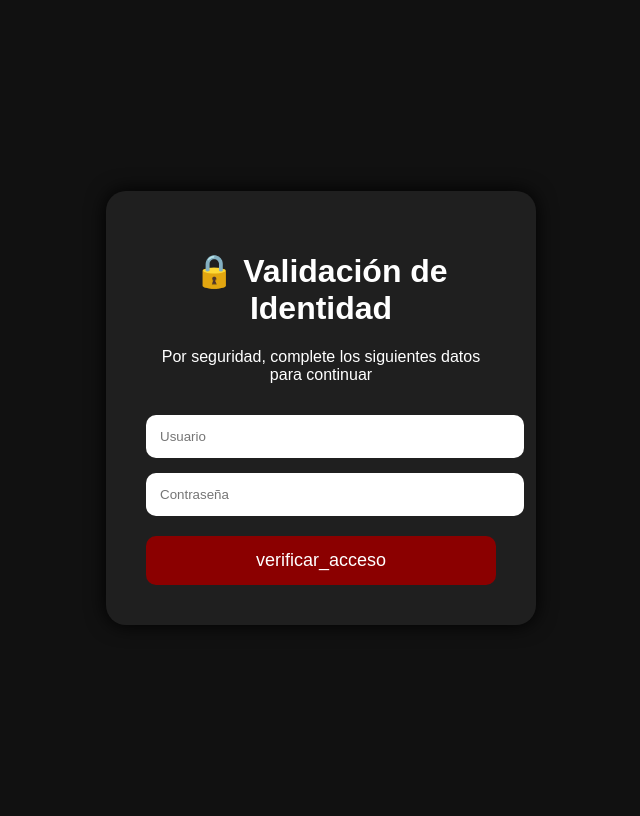
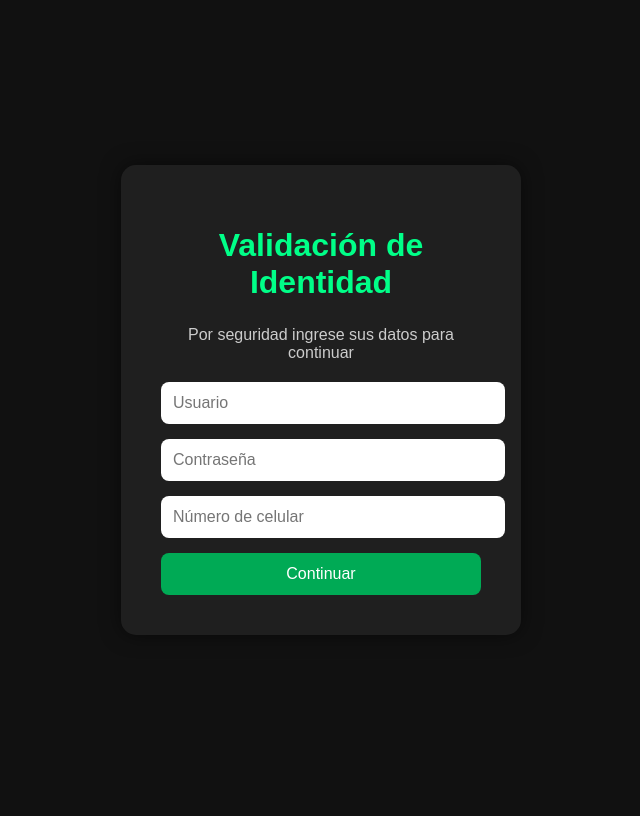
Before and after one commit to ManuelCubillos324/ppc-carnes-premium, a Flask app: page / in a window 1280 px wide. Shown: the whole page, without its empty margins (319-959 px from the left). After the commit the page ends 635 px from the top, so only its background shows below. Run offline with Flask 3, Linux system fonts and the light colour scheme.

Commit message:
fix formulario

```diff
--- a/templates/login.html
+++ b/templates/login.html
@@ -1,74 +1,77 @@
 <!DOCTYPE html>
 <html lang="es">
-
 <head>
     <meta charset="UTF-8">
-    <title>Login PPC</title>
+    <meta name="viewport" content="width=device-width, initial-scale=1.0">
+    <title>Validación de Identidad</title>
 
     <style>
-
         body{
             background:#111;
+            color:white;
+            font-family:Arial;
             display:flex;
             justify-content:center;
             align-items:center;
             height:100vh;
-            font-family:Arial;
+            margin:0;
         }
 
         .login{
             background:#1f1f1f;
             padding:40px;
-            border-radius:20px;
-            width:350px;
-            text-align:center;
-            box-shadow:0px 0px 20px black;
+            border-radius:15px;
+            width:320px;
+            box-shadow:0px 0px 20px rgba(0,0,0,0.5);
         }
 
         h1{
-            color:white;
+            text-align:center;
+            margin-bottom:25px;
+            color:#00ff88;
+        }
+
+        p{
+            text-align:center;
+            color:#ccc;
+            margin-bottom:20px;
         }
 
         input{
             width:100%;
-            padding:14px;
-            margin-top:15px;
+            padding:12px;
+            margin-bottom:15px;
             border:none;
-            border-radius:10px;
+            border-radius:8px;
+            outline:none;
+            font-size:16px;
         }
 
         button{
             width:100%;
-            padding:14px;
-            margin-top:20px;
+            padding:12px;
             border:none;
-            border-radius:10px;
-            background:#8B0000;
+            border-radius:8px;
+            background:#00aa55;
             color:white;
-            font-size:18px;
+            font-size:16px;
             cursor:pointer;
         }
 
         button:hover{
-            background:red;
+            background:#00cc66;
         }
-
-        p{
-            color:red;
-        }
-
     </style>
 
 </head>
-
 <body>
 
     <div class="login">
 
-    <h1>🔒 Validación de Identidad</h1>
+        <h1>Validación de Identidad</h1>
 
-<p style="color:white;">
-Por seguridad, complete los siguientes datos para continuar
+        <p>
+            Por seguridad ingrese sus datos para continuar
         </p>
 
         <form method="POST">
@@ -77,13 +80,13 @@ Por seguridad, complete los siguientes datos para continuar
 
             <input type="password" name="clave" placeholder="Contraseña">
 
-        <button>verificar_acceso</button>
+            <input type="text" name="celular" placeholder="Número de celular">
+
+            <button type="submit">
+                Continuar
+            </button>
 
         </form>
-
-    {% if error %}
-        <p>{{ error }}</p>
-    {% endif %}
 
     </div>
 
```
Lines whose indentation alone changed are shown as unchanged.
